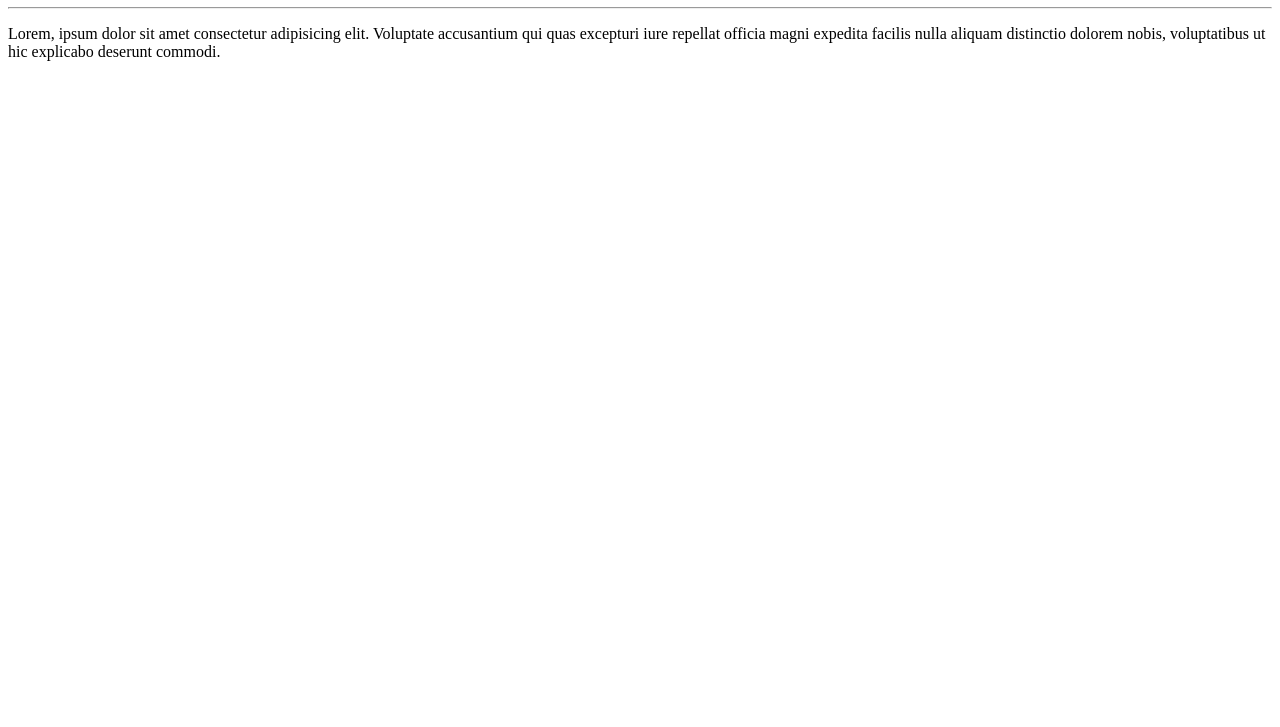
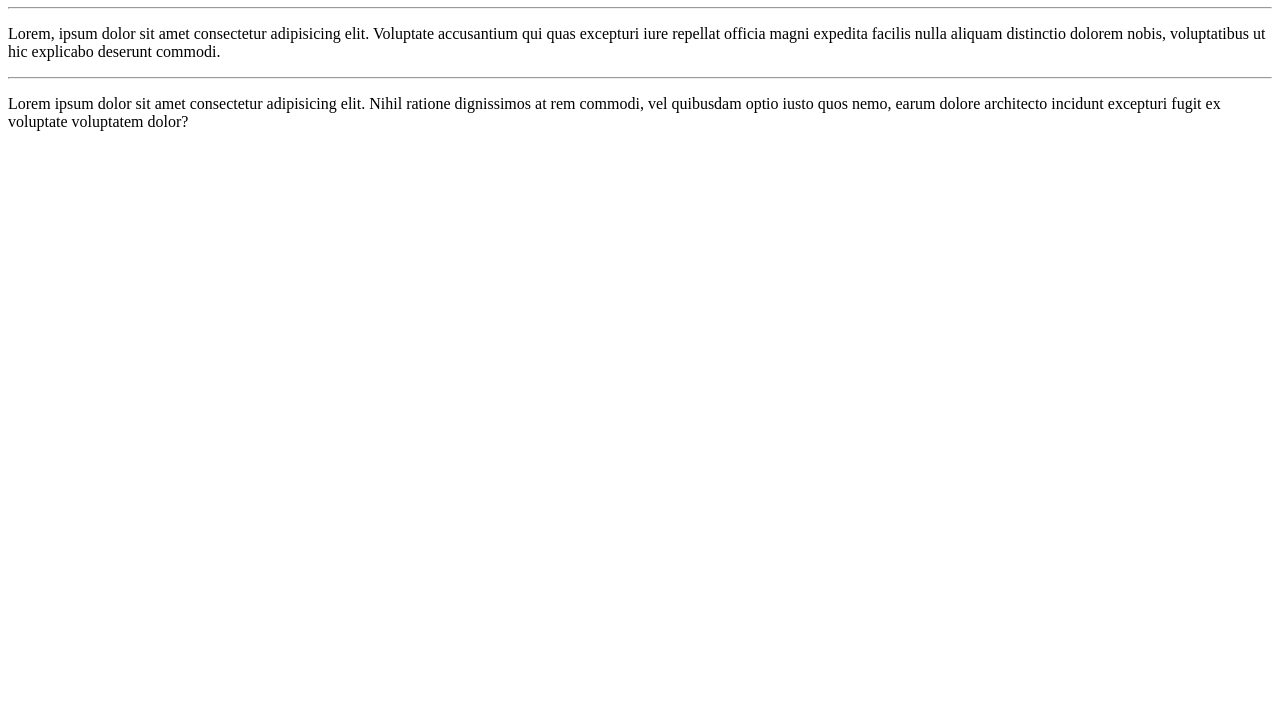
Before and after one commit to Ayesha-Hayat/Hello-World, a plain HTML site: page site-exemplo/index.html in a window 1280 px wide. Shown: the part 73-800 px from the top of the page. Drawn offline with Linux system fonts and the light colour scheme.

Commit message:
add um parágrafo

```diff
--- a/site-exemplo/index.html
+++ b/site-exemplo/index.html
@@ -9,5 +9,7 @@
    <h1>Hello-world</h1>
    <hr>
    <p>Lorem, ipsum dolor sit amet consectetur adipisicing elit. Voluptate accusantium qui quas excepturi iure repellat officia magni expedita facilis nulla aliquam distinctio dolorem nobis, voluptatibus ut hic explicabo deserunt commodi.</p>
+   <hr>
+   <p>Lorem ipsum dolor sit amet consectetur adipisicing elit. Nihil ratione dignissimos at rem commodi, vel quibusdam optio iusto quos nemo, earum dolore architecto incidunt excepturi fugit ex voluptate voluptatem dolor?</p>
 </body>
 </html>
```
